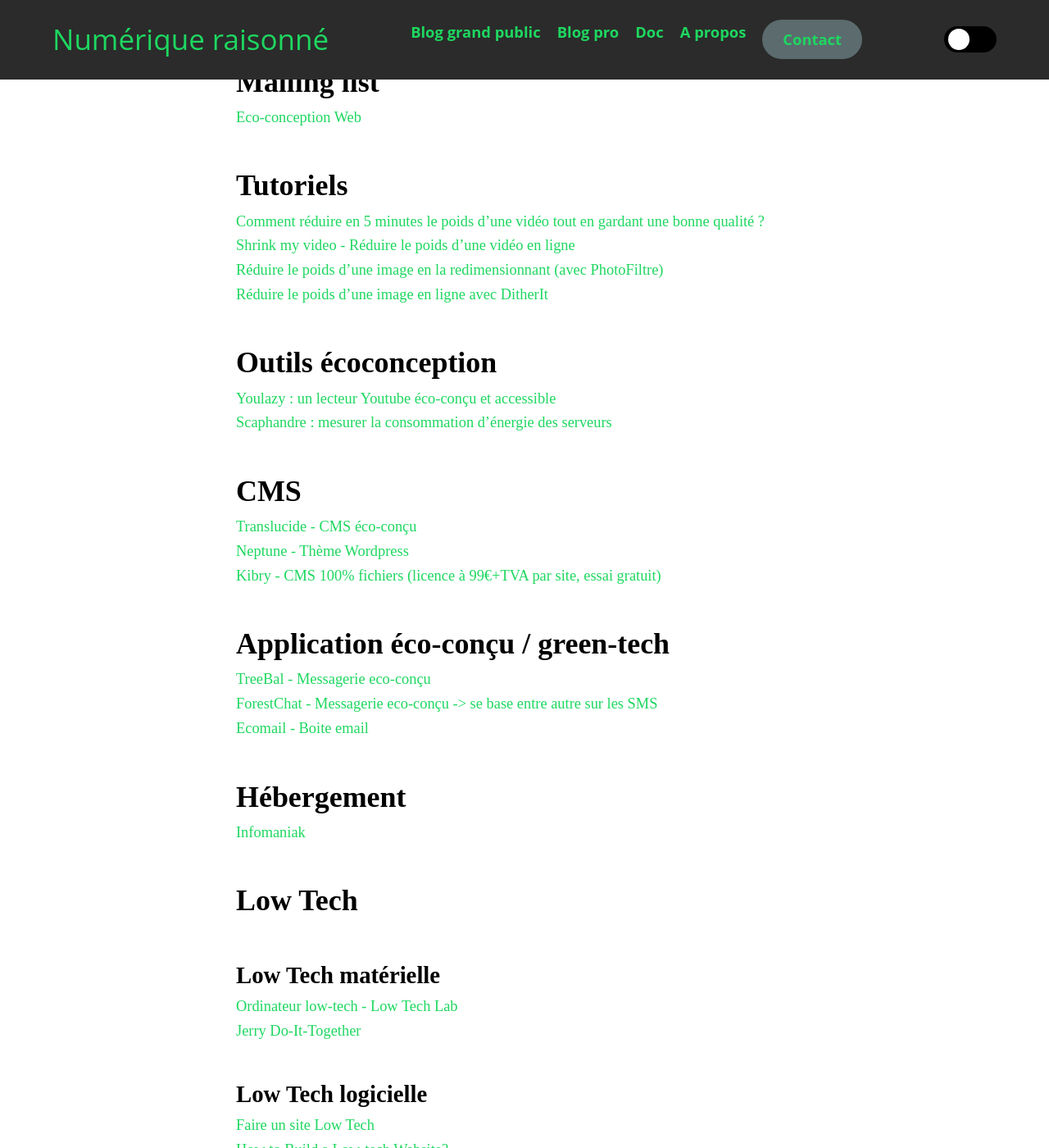
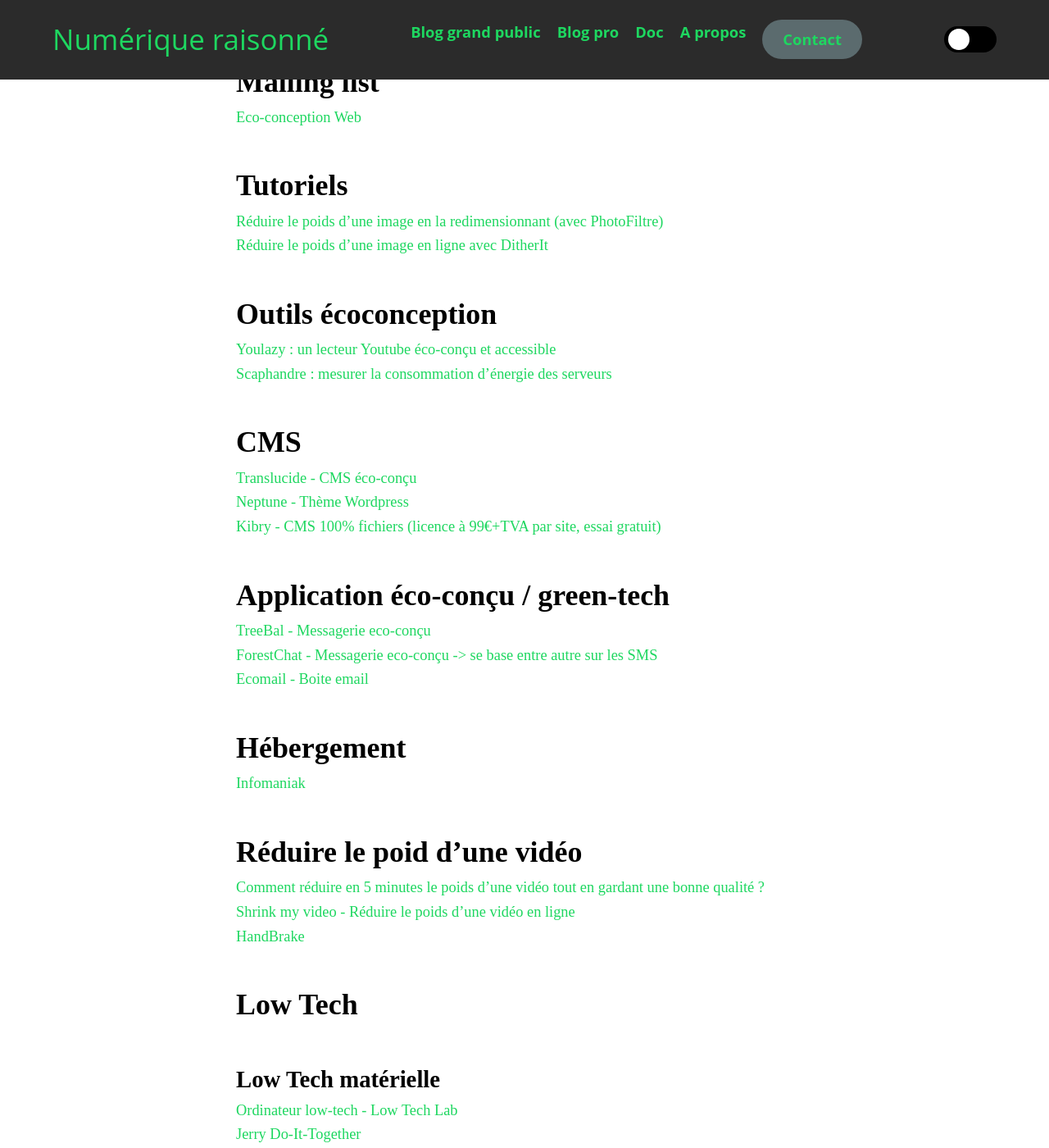
Before and after one commit to Slandais/slandais.github.io, a Jekyll site: the page built from _pages/liens-numerique-responsable.md, in a window 1280 px wide and 1400 px high, scrolled down 2951 px. Shown: the whole window at 82% size. Built offline with Jekyll 4.4.1, drawn with Linux system fonts in a browser that asks for light colours; some of the changed lines change nothing that is shown.

Commit message:
Update liens-numerique-responsable.md

```diff
--- a/_pages/liens-numerique-responsable.md
+++ b/_pages/liens-numerique-responsable.md
@@ -94,8 +94,6 @@
 
 ## Tutoriels
 
-* [Comment réduire en 5 minutes le poids d’une vidéo tout en gardant une bonne qualité ?](https://theshiftproject.org/guide-reduire-poids-video-5-minutes/)
-* [Shrink my video - Réduire le poids d'une vidéo en ligne](https://acailly.github.io/shrink-my-video/)
 * [Réduire le poids d'une image en la redimensionnant (avec PhotoFiltre)](https://www.nuweb.fr/blog/post/754/reduire-le-poids-d-une-image-en-la-redimensionnant-avec-photofiltre.html)
 * [Réduire le poids d'une image en ligne avec DitherIt](https://ditherit.com/)
 
@@ -119,6 +117,11 @@
 ## Hébergement
 
 * [Infomaniak](https://www.infomaniak.com/fr/hebergeur-ecologique/charte-ecologique)
+
+## Réduire le poid d'une vidéo
+* [Comment réduire en 5 minutes le poids d’une vidéo tout en gardant une bonne qualité ?](https://theshiftproject.org/guide-reduire-poids-video-5-minutes/)
+* [Shrink my video - Réduire le poids d'une vidéo en ligne](https://acailly.github.io/shrink-my-video/)
+* [HandBrake](https://handbrake.fr/)
 
 ## Low Tech
 
```
